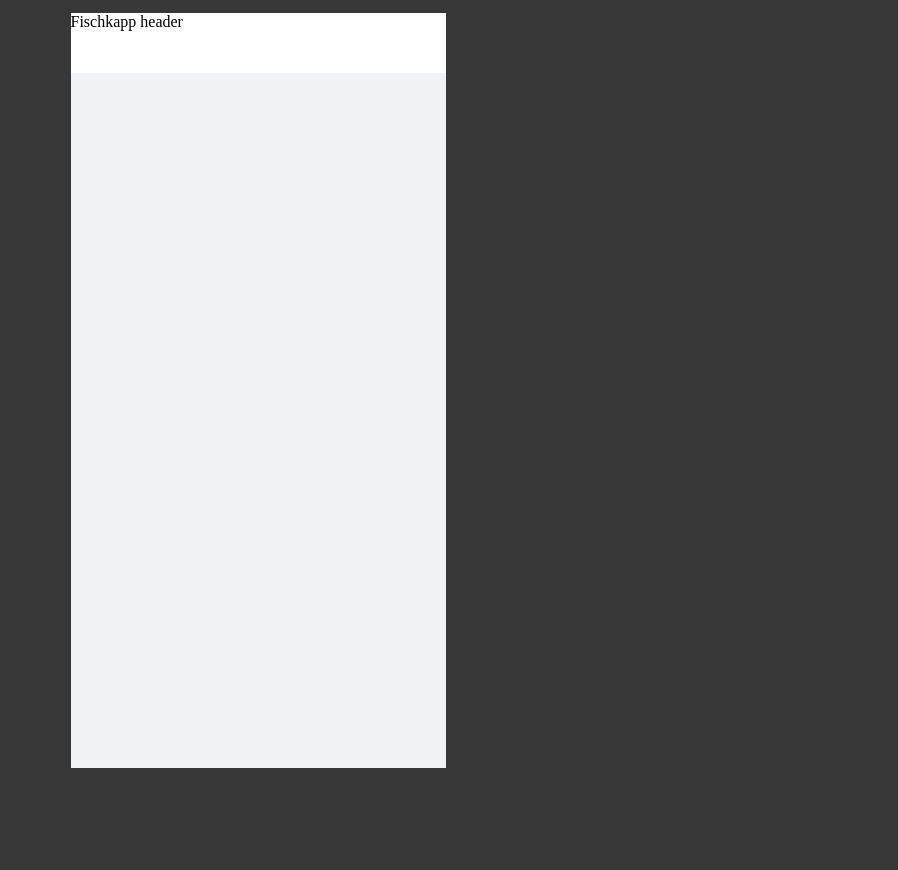
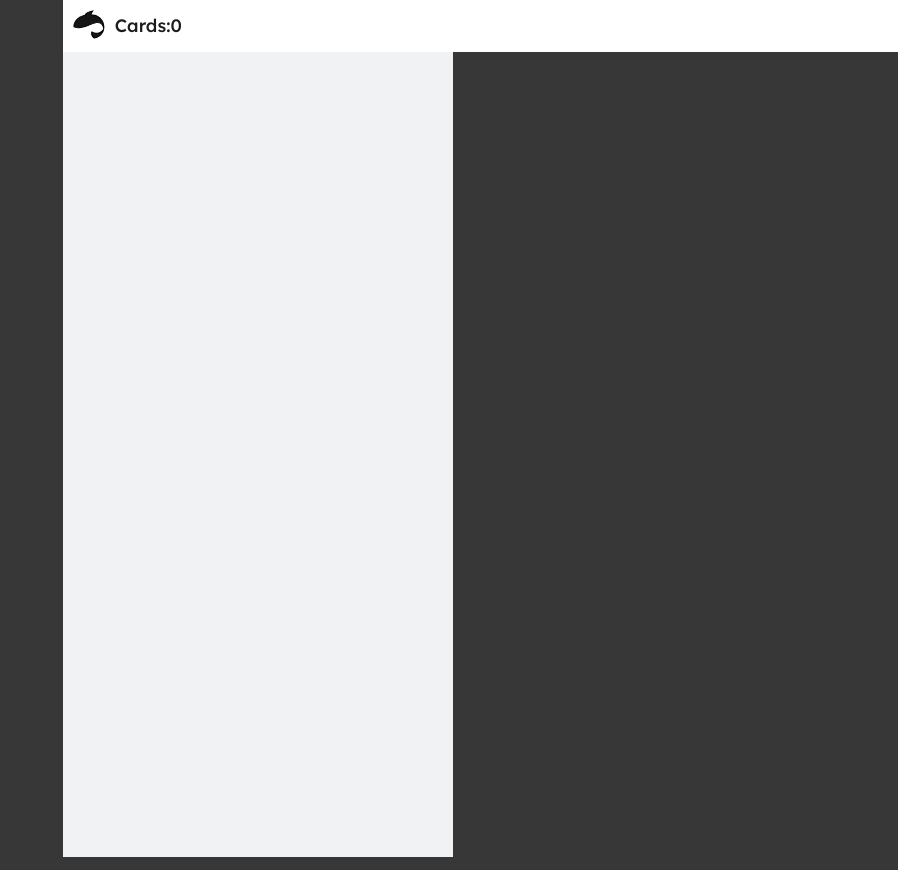
Before and after one commit to DominikReszczynski/fischkapp, a React (Vite) app: page / in a window 1280 px wide. Shown: the whole page, without its empty margins (382-1280 px from the left). Before the commit the page ends 800 px from the top, so only its background shows below. Built offline with nearby package versions, Linux system fonts and the light colour scheme.

Commit message:
finish header

```diff
--- a/index.html
+++ b/index.html
@@ -1,13 +1,21 @@
 <!DOCTYPE html>
 <html lang="en">
+
 <head>
   <meta charset="UTF-8" />
   <link rel="icon" type="image/ico" href="/favicon.ico" />
   <meta name="viewport" content="width=device-width, initial-scale=1.0" />
   <title>Fischkapp</title>
+  <link rel="preconnect" href="https://fonts.googleapis.com">
+  <link rel="preconnect" href="https://fonts.gstatic.com" crossorigin>
+  <link
+    href="https://fonts.googleapis.com/css2?family=Lato:wght@100;900&family=Lexend:wght@300;500;900&family=Poppins:ital,wght@1,600&display=swap"
+    rel="stylesheet">
 </head>
+
 <body>
   <div id="root"></div>
   <script type="module" src="/src/main.jsx"></script>
 </body>
+
 </html>
--- a/src/App.css
+++ b/src/App.css
@@ -1,9 +1,10 @@
 * {
-  margin: 0;
-  padding: 0;
-  box-sizing: border-box;
+	margin: 0;
+	padding: 0;
+	box-sizing: border-box;
+	font-family: 'Lexend', sans-serif;
 }
 
 body {
-  background: #373737;
+	background: #373737;
 }
--- /dev/null
+++ b/src/components/AppHeader.css
@@ -0,0 +1,35 @@
+.headerConteiner {
+	padding: 6px 0;
+	background: #fff;
+	display: flex;
+	flex-direction: row;
+	align-items: center;
+	position: fixed;
+	top: 0;
+	width: 100%;
+}
+.headerConteiner__logo {
+	width: 31.815px;
+	height: 29px;
+	margin: 0 10px;
+}
+.headerConteiner__cardInfo {
+	color: #1c1c1c;
+	font-size: 18px;
+	font-style: normal;
+	font-weight: 500;
+	line-height: 20px;
+}
+.headerConteiner__plusBtn {
+	display: flex;
+	align-items: center;
+	justify-content: center;
+	color: white;
+	background-color: black;
+	border-radius: 50%;
+	border: 1px solid black;
+	width: 40px;
+	height: 40px;
+	margin-left: auto;
+	margin-right: 20px;
+}
--- a/src/components/AppHeader.jsx
+++ /dev/null
@@ -1,5 +0,0 @@
-import styles from "./AppHeader.module.css";
-
-export const AppHeader = () => (
-  <header className={styles.header}>Fischkapp header</header>
-);
--- a/src/components/AppHeader.module.css
+++ /dev/null
@@ -1,4 +0,0 @@
-.header {
-  height: 60px;
-  background: #fff;
-}
--- /dev/null
+++ b/src/components/AppHeader.tsx
@@ -0,0 +1,26 @@
+import React, { useState } from 'react';
+import './AppHeader.css';
+import fischkappLogo from '../images/fischkappLogo.svg';
+import plusIcon from '../images/plusIcon.svg';
+
+export const AppHeader = () => {
+	const [count, setCount] = useState<number>(0);
+	return (
+		<header className='headerConteiner'>
+			<a href='' target='_blank'>
+				<img
+					src={fischkappLogo}
+					className='headerConteiner__logo'
+					alt='Fischkapp logo'
+				/>
+			</a>
+			<p className='headerConteiner__cardInfo'>{`Cards:${count}`}</p>
+			<button
+				className='headerConteiner__plusBtn'
+				onClick={() => setCount((count) => count + 1)}
+			>
+				<img src={plusIcon} alt='plus' />
+			</button>
+		</header>
+	);
+};
--- a/src/components/AppLayout.module.css
+++ b/src/components/AppLayout.module.css
@@ -1,6 +1,6 @@
 .layout {
-  max-width: 375px;
-  height: 755px;
-  margin: 1% auto;
-  background: #f1f2f3;
+	max-width: 390px;
+	height: 844px;
+	margin: 1% auto;
+	background: #f1f2f3;
 }
```
Also changed, not shown: src/images/fischkappLogo.svg (added), src/images/plusIcon.svg (added). Lines whose indentation alone changed are shown as unchanged.
